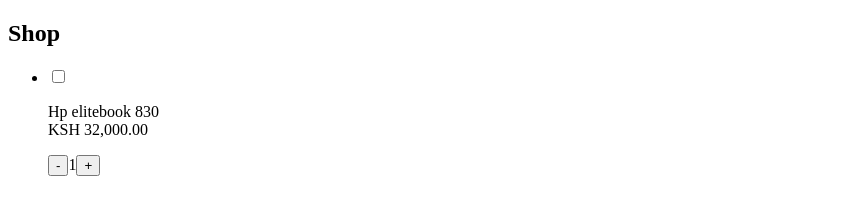
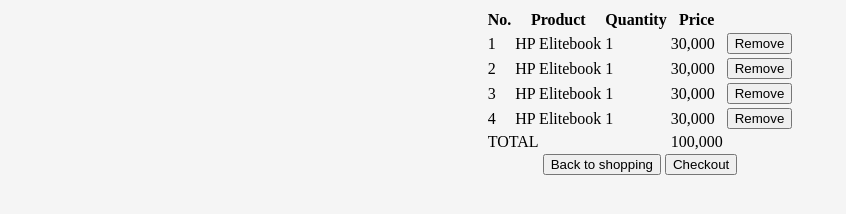
Before and after one commit to ndondu/jambo-shop, a plain HTML site: page pages/cart.html in a window 1280 px wide. Shown: the whole page, without its empty margins (0-846 px from the left). Drawn offline with Linux system fonts and the light colour scheme.

Commit message:
Add files via upload

```diff
--- a/pages/cart.html
+++ b/pages/cart.html
@@ -4,20 +4,66 @@
     <meta charset="UTF-8">
     <meta http-equiv="X-UA-Compatible" content="IE=edge">
     <meta name="viewport" content="width=device-width, initial-scale=1.0">
+	<link rel="stylesheet" href="../css/styles.css">
     <title>place order</title>
 </head>
 <body>
-    <h2>Shop</h2>
+    <center>
+
+
 	<div class="cart">
-		<ul>
-			<li>
-				<input type="checkbox" name="">
-				<p>Hp elitebook 830<br/><span>KSH 32,000.00</span></p>
-				<div class="number">
-					<button>-</button><span>1</span><button>+</button>
-				</div>
-			</li>
-		</ul>
+		<!-- <h2>Shop</h2> -->
+		<table>
+			<thead>
+				<tr class="data">
+					<th>No.</th>
+					<th>Product</th>
+					<th>Quantity</th>
+					<th>Price</th>
+
+				</tr>
+			</thead>
+			<tbody>
+				<tr>
+					<td>1</td>
+					<td>HP Elitebook </td>
+					<td>1</td>
+					<td class="money">30,000</td>
+					<td><button>Remove</button></td>
+				</tr>
+				<tr>
+					<td>2</td>
+					<td>HP Elitebook </td>
+					<td>1</td>
+					<td class="money">30,000</td>
+					<td><button>Remove</button></td>
+				</tr>
+				<tr>
+					<td>3</td>
+					<td>HP Elitebook </td>
+					<td>1</td>
+					<td class="money">30,000</td>
+					<td><button>Remove</button></td>
+				</tr>
+				<tr>
+					<td>4</td>
+					<td>HP Elitebook </td>
+					<td>1</td>
+					<td class="money">30,000</td>
+					<td><button>Remove</button></td>
+				</tr>
+				<tr class="totals">
+					<td colspan ='3'>TOTAL</td>
+					<td >100,000</td>
+				</tr>
+			</tbody>
+		</table>
+
+		<div class="cart-btn">
+			<a href="/index.html"><button class="btn1">Back to shopping</button></a>
+			<button class="btn2">Checkout</button>
+		</div>
 	</div>
+</center>
 </body>
 </html>
```
